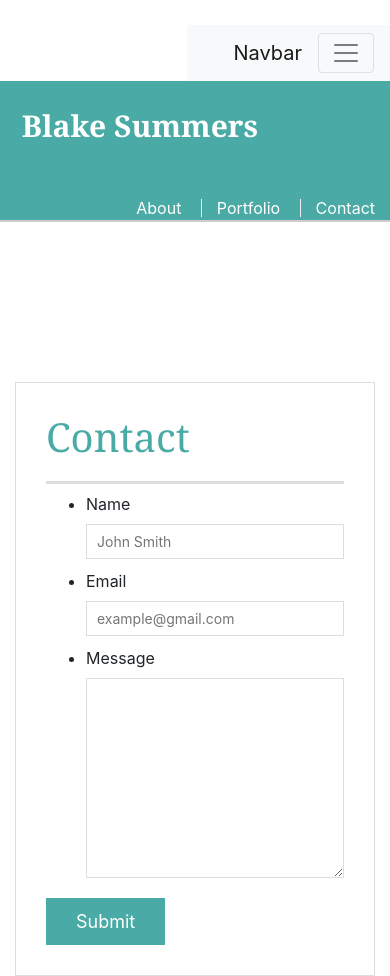
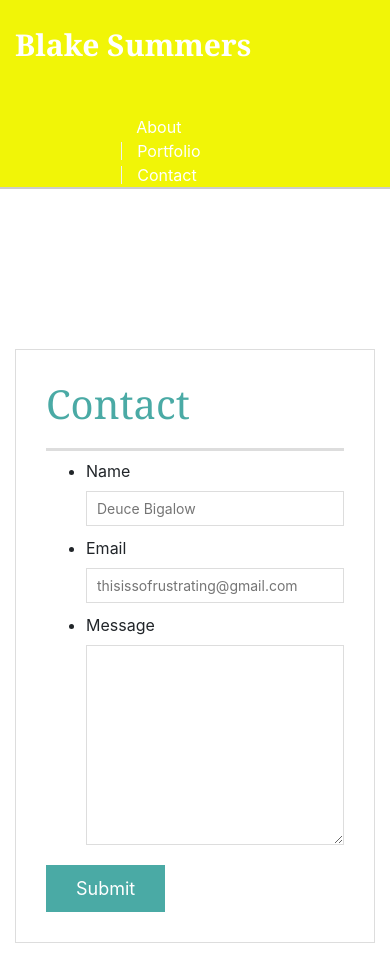
Before and after one commit to summersb2/Random, a plain HTML site: page Fuckin Bootstrap/contact.html in a window 390 px wide. Shown: the top 976 px of the page. Drawn offline with nearby package versions, Linux system fonts and the light colour scheme.

Commit message:
Add files via upload

```diff
--- a/Fuckin Bootstrap/assets/css/style.css
+++ b/Fuckin Bootstrap/assets/css/style.css
@@ -9,8 +9,6 @@ body {
   * {
     box-sizing: border-box;
   }
-
-  /* general */
 
   .container {
     width: 100%;
@@ -49,11 +47,8 @@ body {
   h3 {
     font-size: 22px;
   }
-
-  /* header */
-
   #masthead {
-    position: relative;
+    position: static;
     z-index: 99;
     width: 100%;
     margin: 0 0 30px;
@@ -210,3 +205,40 @@ body {
     background: #4aaaa5;
     border: 0 none;
   }
+
+  @media (max-width: 980px) {
+      p {
+          font-style: oblique;
+      }
+      #masthead {
+          background: #666666;
+      }
+      #logo {
+          background: #666666;
+      }
+
+}
+@media (max-width: 768px) {
+    #masthead {
+        background: #f1f507;
+    }
+    #logo {
+        background: #f1f507;
+    }
+
+
+}
+@media (max-width: 640px) {
+
+    #logo {
+        float: none;
+        width: 100%;
+    }
+
+    nav a {
+        float: none;
+        width: 100%;
+    }
+
+
+    }
--- a/Fuckin Bootstrap/contact.html
+++ b/Fuckin Bootstrap/contact.html
@@ -3,6 +3,7 @@
 
 <head>
   <meta charset="UTF-8">
+  <meta name="viewport" content="width=device-width, initial-scale=1.0">
   <title>Blake Fuckin Summers</title>
   <link rel="stylesheet" type="text/css" href="assets/css/style.css">
   <link rel="stylesheet" href="https://stackpath.bootstrapcdn.com/bootstrap/4.3.1/css/bootstrap.min.css"
@@ -10,21 +11,6 @@
 </head>
 
 <body>
-  <nav class="navbar navbar-expand-lg navbar-light bg-light">
-    <a class="navbar-brand" href="#">Navbar</a>
-    <button class="navbar-toggler" type="button" data-toggle="collapse" data-target="#navbarNavAltMarkup"
-      aria-controls="navbarNavAltMarkup" aria-expanded="false" aria-label="Toggle navigation">
-      <span class="navbar-toggler-icon"></span>
-    </button>
-    <div class="collapse navbar-collapse" id="navbarNavAltMarkup">
-      <div class="navbar-nav">
-        <a class="nav-item nav-link active" href="#">About Me <span class="sr-only">(current)</span></a>
-        <a class="nav-item nav-link" href="#">Contact</a>
-        <a class="nav-item nav-link" href="#">Portfolio</a>
-      </div>
-    </div>
-  </nav>
-
   <header id="masthead">
     <div class="container">
       <a href="index.html" id="logo">Blake Summers</a>
@@ -44,11 +30,11 @@
         <ul>
           <li>
             <label for="name">Name</label>
-            <input type="text" id="name" name="name" placeholder="John Smith" required="required">
+            <input type="text" id="name" name="name" placeholder="Deuce Bigalow" required="required">
           </li>
           <li>
             <label for="email">Email</label>
-            <input type="email" id="email" name="email" placeholder="example@gmail.com" required="required">
+            <input type="email" id="email" name="email" placeholder="thisissofrustrating@gmail.com" required="required">
           </li>
           <li>
             <label for="message">Message</label>
```
Also changed, not shown: Fuckin Bootstrap/index.html (+1 -15 lines), Fuckin Bootstrap/portfolio.html (+1 -15 lines).
